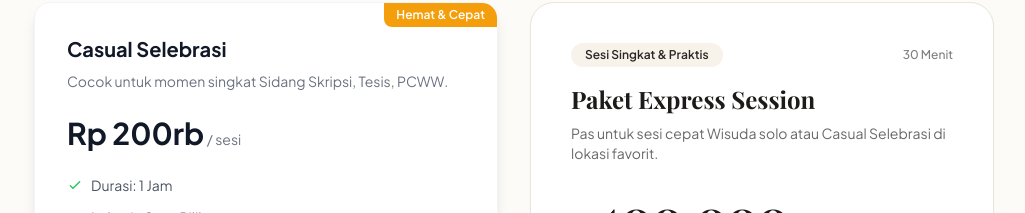
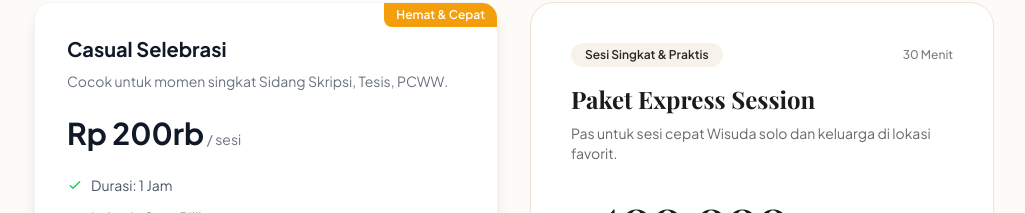
Before and after one commit to wendynugraha4-alt/Lensary.id-Pricelist, a plain HTML site: page index.html in a window 1280 px wide. Shown: the part 2480-2693 px from the top of the page, without its empty margins (126-1151 px from the left). Drawn offline with nearby package versions, Linux system fonts and the light colour scheme; a web font is replaced by a local one.

Commit message:
Update index.html

```diff
--- a/index.html
+++ b/index.html
@@ -389,7 +389,7 @@
 
               <h3 class="font-serif text-2xl font-bold text-charcoal-900">Paket Express Session</h3>
               <p class="text-sm text-charcoal-800/70 mt-2">
-                Pas untuk sesi cepat Wisuda solo atau Casual Selebrasi di lokasi favorit.
+                Pas untuk sesi cepat Wisuda solo dan keluarga di lokasi favorit.
               </p>
 
               <div class="my-7 pb-7 border-b border-cream-200">
```
